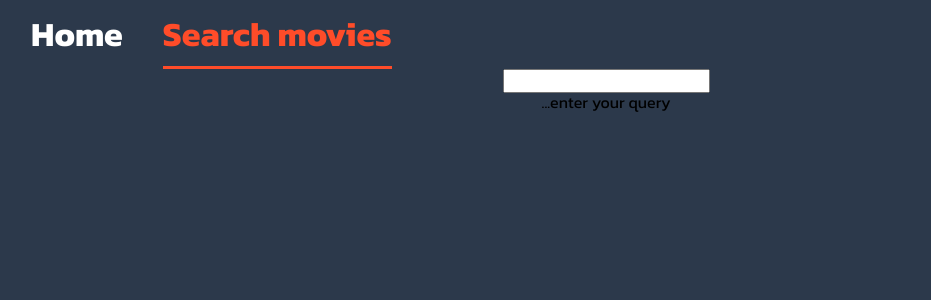
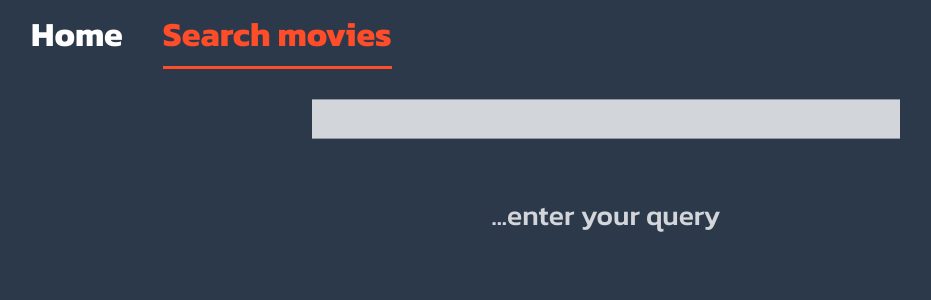
Before and after one commit to Olena-Horobets/goit-react-hw-05-movies, a React (Create React App) app: page /movies in a window 1280 px wide. Shown: the top 300 px of the page, without its empty margins (34-965 px from the left). Built offline with nearby package versions, Linux system fonts and the light colour scheme.

Commit message:
search input stylized

```diff
--- a/src/components/MovieCard/MovieCard.js
+++ b/src/components/MovieCard/MovieCard.js
@@ -9,7 +9,11 @@ function MovieCard({ movie }) {
       <div className={s.boxEffect}></div>
       <img
         className={s.movieImg}
-        src={`${IMG_URL}${movie.poster_path}`}
+        src={
+          movie.poster_path
+            ? `${IMG_URL}${movie.poster_path}`
+            : '../../images/fallback-photo.jpg'
+        }
         alt={movie.title}
       ></img>
     </div>
--- a/src/pages/HomePage/HomePage.js
+++ b/src/pages/HomePage/HomePage.js
@@ -19,7 +19,7 @@ function HomePage() {
   }, []);
 
   return (
-    <div className="homeContainer">
+    <>
       <h2 className="title">Popular movies</h2>
       {movies && (
         <ul className="gallery">
@@ -38,7 +38,7 @@ function HomePage() {
           ))}
         </ul>
       )}
-    </div>
+    </>
   );
 }
 
--- a/src/pages/HomePage/HomePage.module.css
+++ /dev/null
@@ -1,3 +0,0 @@
-.homeContainer {
-  width: 100%;
-}
--- a/src/pages/MoviesPage/MoviesPage.js
+++ b/src/pages/MoviesPage/MoviesPage.js
@@ -1,3 +1,5 @@
+import s from './MoviesPage.module.css';
+
 import { useState, useEffect } from 'react';
 import { useLocation } from 'react-router';
 import { Link } from 'react-router-dom';
@@ -25,8 +27,9 @@ function MoviesPage() {
   }, [query]);
 
   return (
-    <div>
+    <>
       <input
+        className={s.input}
         value={query}
         onChange={e => {
           setQuery(e.target.value);
@@ -37,6 +40,7 @@ function MoviesPage() {
           {movies.map(el => (
             <li className="galleryItem" key={el.id}>
               <Link
+                className="galleryLink"
                 to={{
                   pathname: `/movies/${getSlug(el)}`,
                   state: { from: location },
@@ -48,9 +52,9 @@ function MoviesPage() {
           ))}
         </ul>
       ) : (
-        <p>...enter your query</p>
+        <p className={s.searchRequest}>...enter your query</p>
       )}
-    </div>
+    </>
   );
 }
 
--- /dev/null
+++ b/src/pages/MoviesPage/MoviesPage.module.css
@@ -0,0 +1,27 @@
+.input {
+  width: 600px;
+  height: 40px;
+  margin-top: 30px;
+  margin-bottom: 60px;
+  font-size: 18px;
+  border: none;
+  padding: 4px 12px;
+  color: var(--dark-color);
+  background-color: var(--transparent-white);
+  box-shadow: none;
+
+  transform: scale(0.98);
+  transition: transform 130ms ease-in, box-shadow 120ms ease-in;
+}
+
+.input:focus {
+  outline: none;
+  transform: scaleX(1);
+  box-shadow: var(--item-shadow);
+}
+
+.searchRequest {
+  font-size: 28px;
+  font-weight: 500;
+  color: var(--transparent-white);
+}
```
Also changed, not shown: src/images/errorImage.jpg (deleted).
